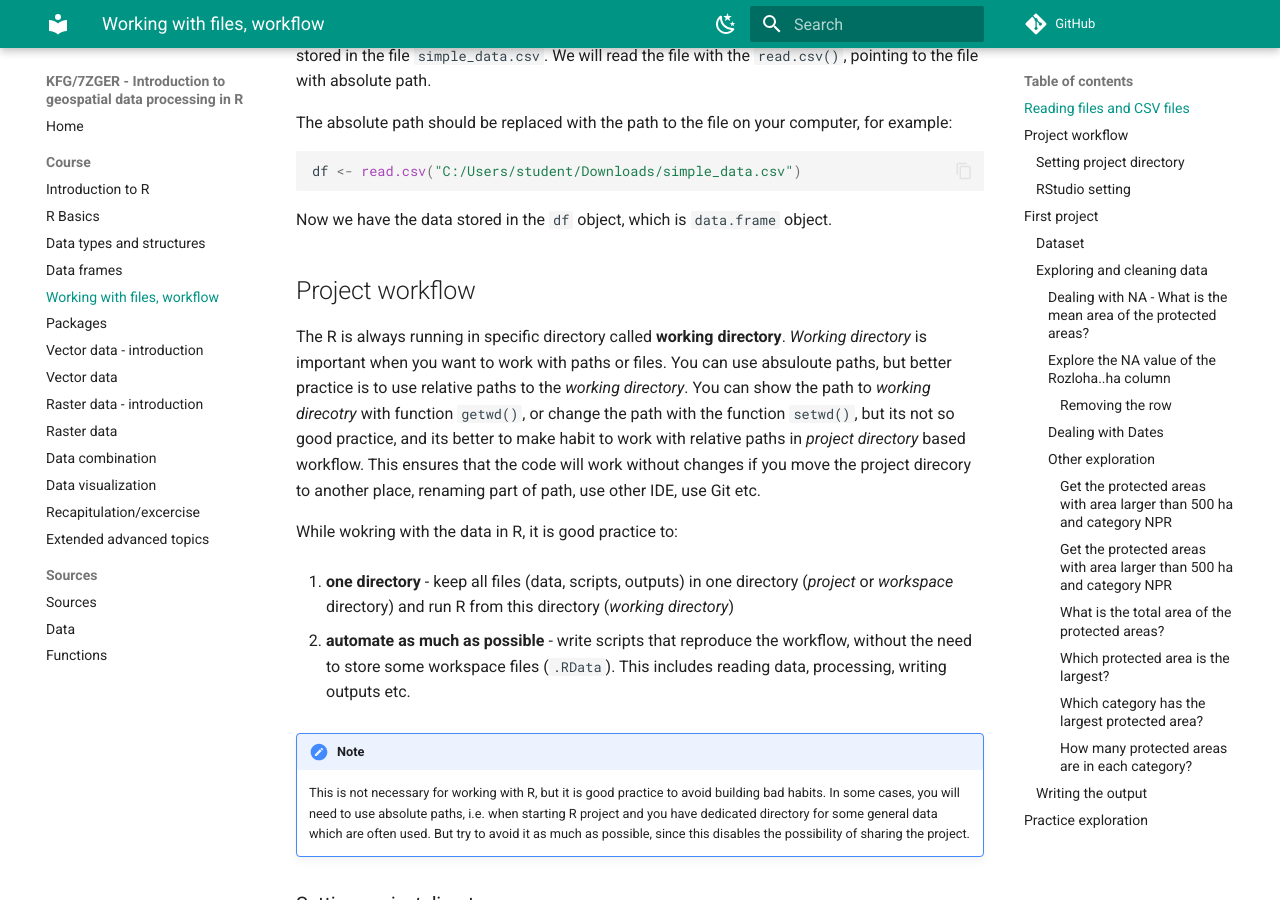
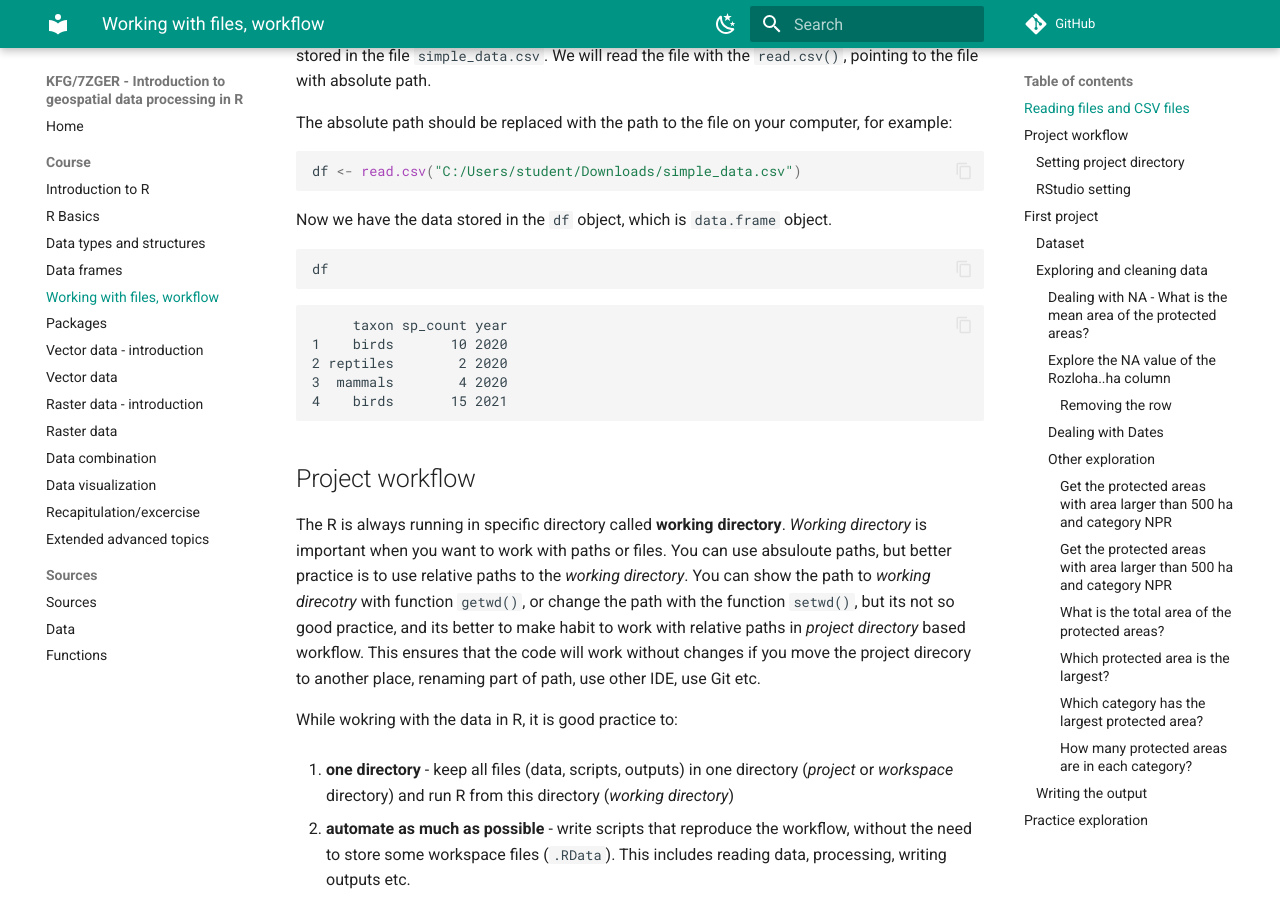
Before and after one commit to kalab-oto/7ZGER, an MkDocs documentation site: the page built from docs/files_workflow.md, in a window 1280 px wide and 900 px high, scrolled down 598 px. Built offline with MkDocs 1.6.1 and Material for MkDocs 9.7.7, drawn with Linux system fonts in a browser that asks for light colours; comment, search, counter and statistics services are not loaded.

Commit message:
add: df print

````diff
--- a/docs/files_workflow.md
+++ b/docs/files_workflow.md
@@ -17,6 +17,17 @@
 ```
 
 Now we have the data stored in the `df` object, which is `data.frame` object.
+
+``` r
+df
+```
+```
+     taxon sp_count year
+1    birds       10 2020
+2 reptiles        2 2020
+3  mammals        4 2020
+4    birds       15 2021
+```
 
 ## Project workflow
 The R is always running in specific directory called **working directory**. *Working directory* is important when you want to work with paths or files. You can use absuloute paths, but better practice is to use relative paths to the *working directory*. You can show the path to *working direcotry* with function `getwd()`, or change the path with the function `setwd()`, but its not so good practice, and its better to make habit to work with relative paths in *project directory* based workflow. This ensures that the code will
````
